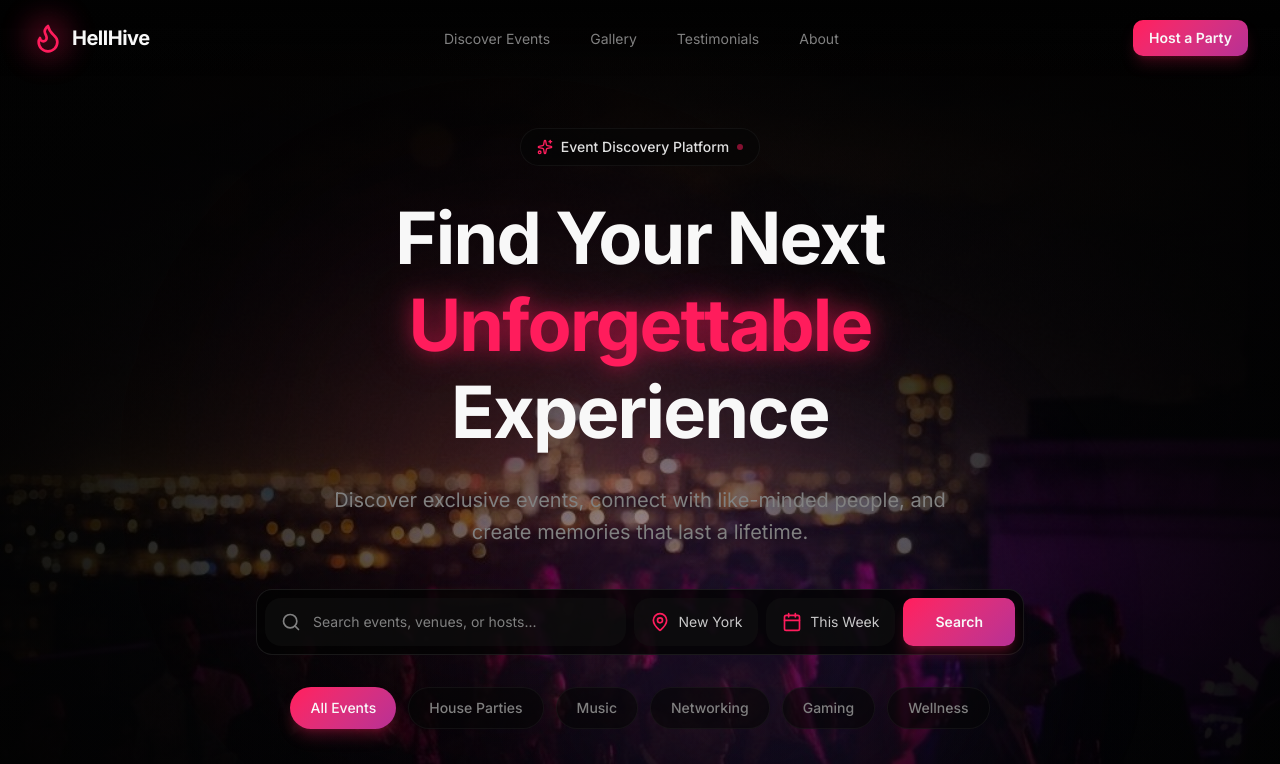
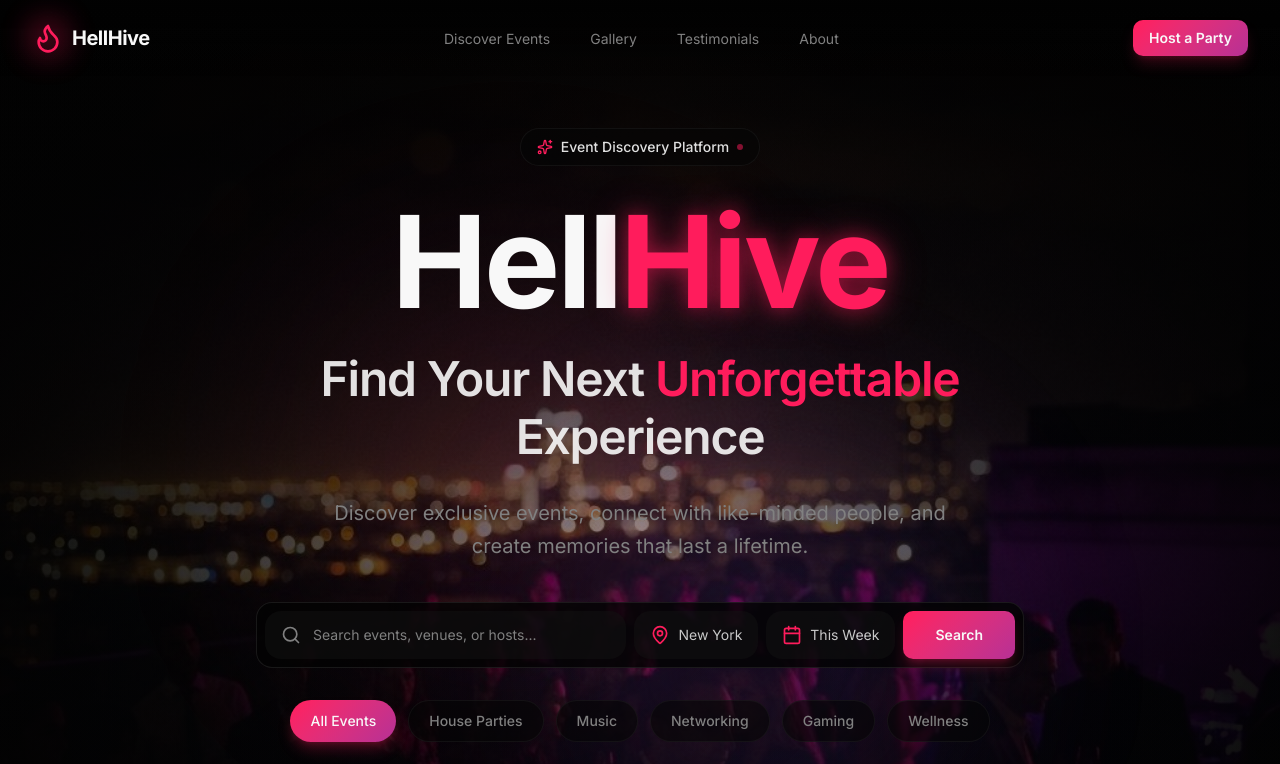
Before and after one commit to DebugNova/hell-hive, a Next.js app: page / in a window 1280 px wide. Shown: the top 764 px of the page. Built offline with nearby package versions, Linux system fonts and the light colour scheme.

Commit message:
feat: highlight "HellHive" brand in hero section\n\nAdd prominent headline with glow effect and reposition tagline.

```diff
--- a/components/hero.tsx
+++ b/components/hero.tsx
@@ -110,17 +110,26 @@ export function Hero() {
             </motion.span>
           </motion.div>
 
+          {/* Brand Name */}
+          <motion.div
+            variants={itemVariants}
+            className="mb-4 sm:mb-6"
+          >
+            <h1 className="text-5xl sm:text-6xl md:text-7xl lg:text-8xl xl:text-9xl font-bold tracking-tight">
+              <span className="text-foreground">Hell</span>
+              <span className="text-primary text-glow">Hive</span>
+            </h1>
+          </motion.div>
+
           {/* Main Headline */}
-          <motion.h1
+          <motion.h2
             variants={itemVariants}
-            className="text-4xl sm:text-5xl md:text-6xl lg:text-7xl font-bold tracking-tight leading-[1.1] mb-6 sm:mb-8"
+            className="text-2xl sm:text-3xl md:text-4xl lg:text-5xl font-semibold tracking-tight leading-[1.2] mb-6 sm:mb-8"
           >
-            <span className="block text-foreground">Find Your Next</span>
-            <span className="block mt-2">
-              <span className="text-primary text-glow">Unforgettable</span>
-            </span>
-            <span className="block text-foreground mt-2">Experience</span>
-          </motion.h1>
+            <span className="text-foreground/90">Find Your Next </span>
+            <span className="text-primary">Unforgettable</span>
+            <span className="text-foreground/90"> Experience</span>
+          </motion.h2>
 
           {/* Subheadline */}
           <motion.p
```
